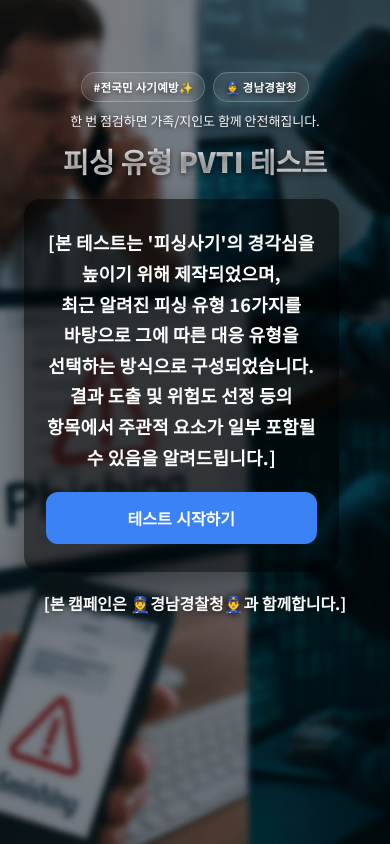
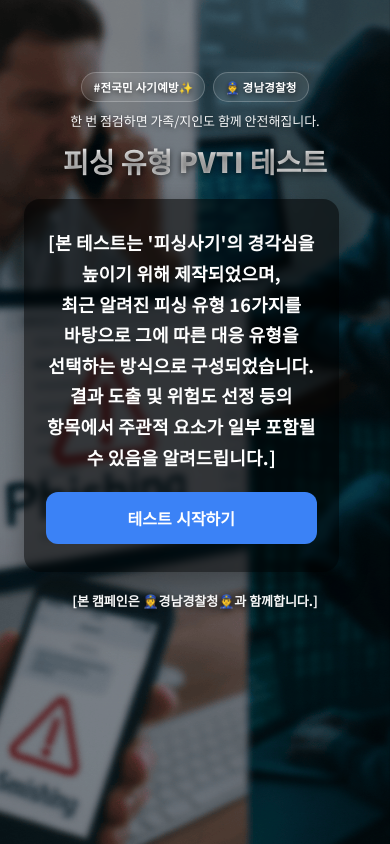
Before and after one commit to kids4045/POL_CVTI_1, a React (Create React App) app: page /guide in a window 390 px wide. Built offline with nearby package versions, Linux system fonts and the light colour scheme; no server answers; a web font is replaced by a local one.

Commit message:
style(guide): set footer font-size (responsive) and improve readability

```diff
--- a/src/styles.css
+++ b/src/styles.css
@@ -950,6 +950,9 @@ html {
 .guide-footer {
   padding-top: 12px !important; /* 하단 문구 위아래 여백 축소 */
   padding-bottom: 14px !important;
+
+  font-size: 14px;
+  line-height: 1.5;
 }
 
 /* 모바일에선 더 과감히 축소 */
@@ -968,6 +971,9 @@ html {
   .guide-footer {
     padding-top: 8px !important;
     padding-bottom: 10px !important;
+
+    font-size: 13px;
+    line-height: 1.45;
   }
 }
 
@@ -1045,6 +1051,7 @@ html {
 
 /* 데스크톱: 더 크고 선명하게 */
 @media (min-width: 1024px) {
+  .guide-footer { font-size: 15px; }
   .q-prev-fab {
     left: 18px;
     bottom: calc(env(safe-area-inset-bottom, 0px) + 18px);
```
